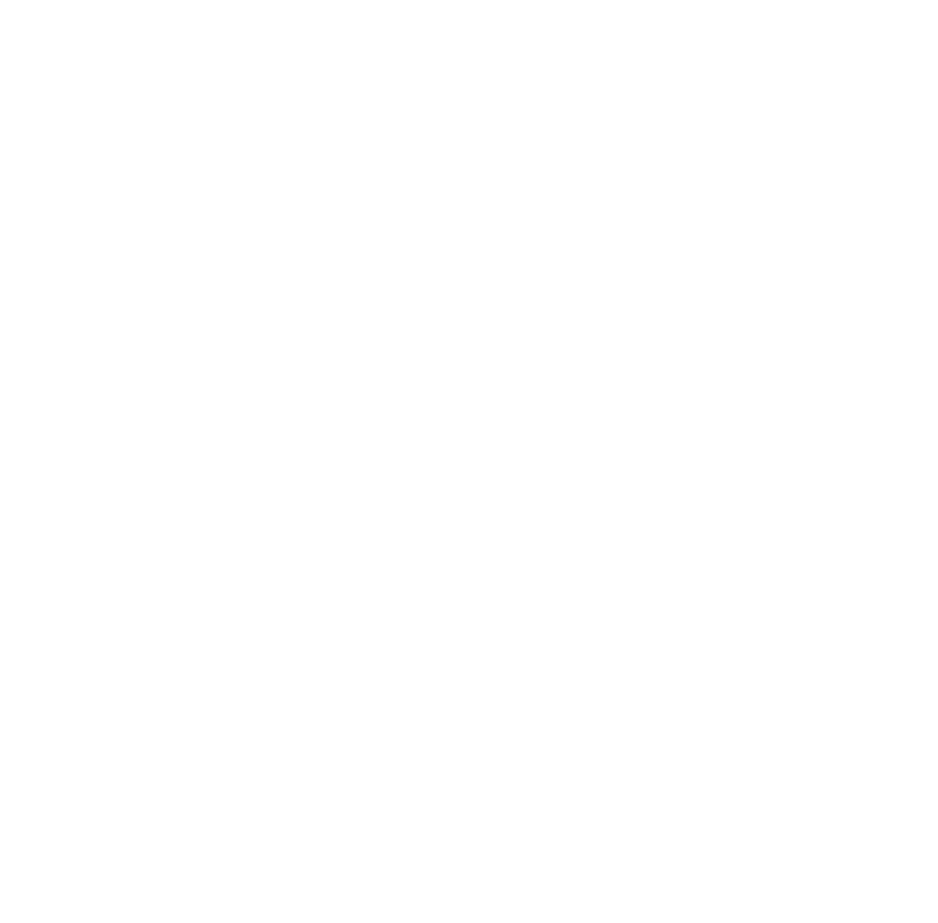
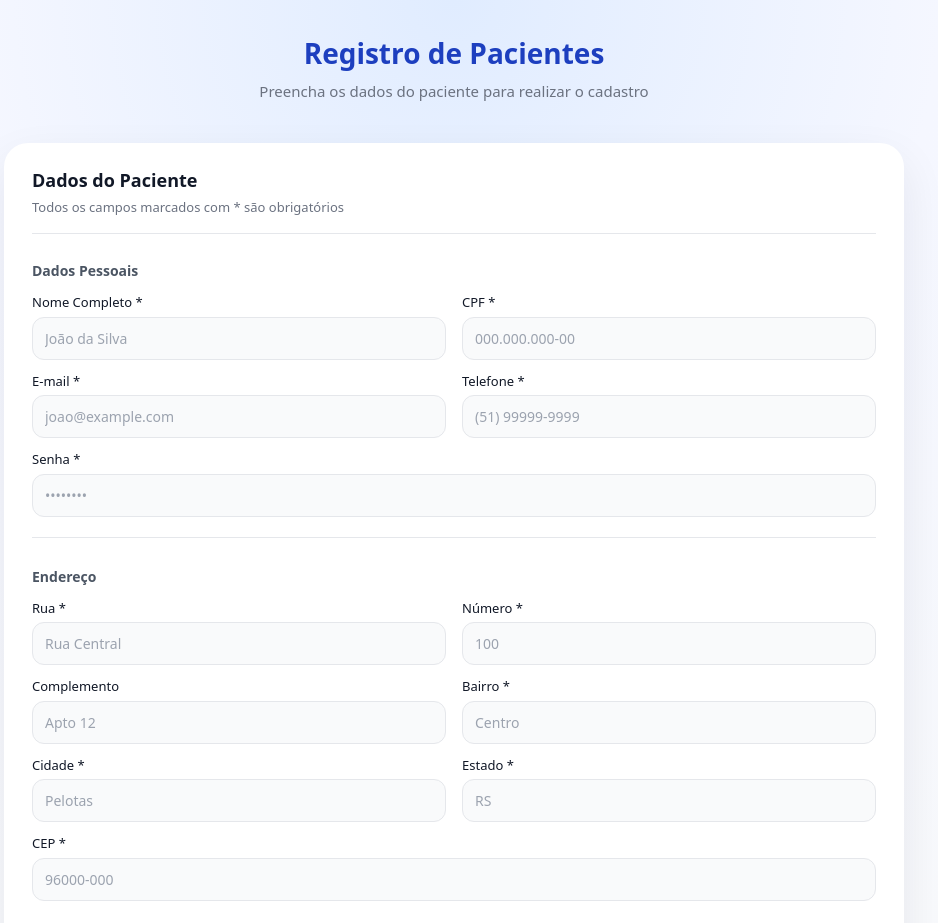
Before and after one commit to RaideNnigth/Hackapel, a React app in the folder frontend/: page /patient/registration in a window 1280 px wide. Before the commit this address had no page. Shown: the top 923 px of the page, without its empty margins (186-1124 px from the left). Before the commit the page ends 800 px from the top, so only its background shows below. Built offline with nearby package versions, Linux system fonts and the light colour scheme; the HTML template or start-up script is replaced by a standard one.

Commit message:
frontend registro de paciente
implementação frontend registro de paciente

```diff
--- a/frontend/src/App.jsx
+++ b/frontend/src/App.jsx
@@ -10,6 +10,7 @@
 import PatientNewsletter from "./pages/PatientNewsletter";
 import PatientUpdate from "./pages/PatientUpdate";
 import AdminDashboard from "./pages/AdminDashboard";
+import PatientRegistration from "./pages/PatientRegistration";
 
 export default function App() {
   return (
@@ -29,6 +30,7 @@
         <Route path="/patient/update" element={<PatientUpdate />} />
 
         <Route path="/admin/dashboard" element={<AdminDashboard />} />
+        <Route path="/patient/registration" element={<PatientRegistration />} />
       </Routes>
     </BrowserRouter>
   );
--- /dev/null
+++ b/frontend/src/css/PatientRegistration.css
@@ -0,0 +1,167 @@
+.pr-root {
+  min-height: 100vh;
+  display: flex;
+  flex-direction: column;
+  align-items: center;
+  padding: 32px 16px 40px;
+  background: radial-gradient(circle at top, #e0ecff 0, #f5f7ff 40%, #f9fafb 100%);
+  font-family: system-ui, -apple-system, BlinkMacSystemFont, "SF Pro Text",
+    "Segoe UI", sans-serif;
+  color: #111827;
+}
+
+.pr-header {
+  text-align: center;
+  margin-bottom: 24px;
+}
+
+.pr-header h1 {
+  font-size: 28px;
+  font-weight: 700;
+  color: #1d3fbf;
+}
+
+.pr-header p {
+  margin-top: 6px;
+  font-size: 15px;
+  color: #6b7280;
+}
+
+.pr-card {
+  width: 100%;
+  max-width: 900px;
+  background: #ffffff;
+  border-radius: 24px;
+  box-shadow: 0 18px 45px rgba(15, 23, 42, 0.08);
+  padding: 24px 28px 28px;
+}
+
+.pr-card-header h2 {
+  font-size: 18px;
+  font-weight: 600;
+}
+
+.pr-card-header p {
+  margin-top: 4px;
+  font-size: 13px;
+  color: #6b7280;
+}
+
+.pr-form {
+  margin-top: 16px;
+  border-top: 1px solid #e5e7eb;
+  padding-top: 16px;
+}
+
+.pr-section + .pr-section {
+  margin-top: 20px;
+  border-top: 1px solid #e5e7eb;
+  padding-top: 18px;
+}
+
+.pr-section h3 {
+  font-size: 14px;
+  font-weight: 600;
+  color: #4b5563;
+  margin-bottom: 12px;
+}
+
+.pr-grid {
+  display: grid;
+  gap: 12px 16px;
+}
+
+.pr-grid-2 {
+  grid-template-columns: repeat(2, minmax(0, 1fr));
+}
+
+.pr-field {
+  display: flex;
+  flex-direction: column;
+  font-size: 13px;
+}
+
+.pr-field span {
+  margin-bottom: 4px;
+  font-weight: 500;
+}
+
+.pr-field-full {
+  grid-column: 1 / -1;
+}
+
+.pr-field input {
+  border-radius: 12px;
+  border: 1px solid #e5e7eb;
+  background: #f9fafb;
+  padding: 10px 12px;
+  font-size: 14px;
+}
+
+.pr-field input::placeholder {
+  color: #9ca3af;
+}
+
+.pr-field input:focus {
+  outline: none;
+  border-color: #a5b4fc;
+  background: #ffffff;
+  box-shadow: 0 0 0 1px #e0e7ff;
+}
+
+.pr-actions {
+  margin-top: 24px;
+  display: flex;
+  justify-content: center;
+  gap: 12px;
+}
+
+.pr-btn-primary,
+.pr-btn-secondary {
+  border-radius: 999px;
+  padding: 10px 22px;
+  font-size: 14px;
+  font-weight: 600;
+  border: none;
+  cursor: pointer;
+}
+
+.pr-btn-primary {
+  background: #020617;
+  color: #ffffff;
+}
+
+.pr-btn-primary:hover {
+  background: #030712;
+}
+
+.pr-btn-secondary {
+  background: #f3f4f6;
+  color: #111827;
+}
+
+.pr-btn-secondary:hover {
+  background: #e5e7eb;
+}
+
+/* Responsivo */
+
+@media (max-width: 720px) {
+  .pr-card {
+    padding: 20px 18px 22px;
+  }
+
+  .pr-grid-2 {
+    grid-template-columns: 1fr;
+  }
+
+  .pr-actions {
+    flex-direction: column;
+  }
+
+  .pr-btn-primary,
+  .pr-btn-secondary {
+    width: 100%;
+    text-align: center;
+  }
+}
--- a/frontend/src/pages/AdminDashboard.jsx
+++ b/frontend/src/pages/AdminDashboard.jsx
@@ -299,31 +299,8 @@
                 >
                   Atendimentos
                 </button>
-                <button
-                  className={`sub-tab ${
-                    kpiTab === "distribuicao" ? "active" : ""
-                  }`}
-                  onClick={() => setKpiTab("distribuicao")}
-                >
-                  Distribuição
-                </button>
-                <button
-                  className={`sub-tab ${kpiTab === "ocupacao" ? "active" : ""}`}
-                  onClick={() => setKpiTab("ocupacao")}
-                >
-                  Ocupação
-                </button>
-                <button
-                  className={`sub-tab ${kpiTab === "espera" ? "active" : ""}`}
-                  onClick={() => setKpiTab("espera")}
-                >
-                  Tempo de Espera
-                </button>
               </div>
             </div>
-
-            {/* Por enquanto, o gráfico é igual para todos os sub-tabs.
-                Você pode mudar os dados conforme o tab depois. */}
             <div className="chart-card">
               <div className="chart-header">
                 <h3>Atendimentos Mensais</h3>
--- /dev/null
+++ b/frontend/src/pages/PatientRegistration.jsx
@@ -0,0 +1,226 @@
+import { useState } from "react";
+import "../css/PatientRegistration.css";
+
+export default function PatientRegistration() {
+  const [form, setForm] = useState({
+    nome: "",
+    cpf: "",
+    email: "",
+    telefone: "",
+    senha: "",
+    rua: "",
+    numero: "",
+    complemento: "",
+    bairro: "",
+    cidade: "",
+    estado: "",
+    cep: "",
+  });
+
+  function handleChange(e) {
+    const { name, value } = e.target;
+    setForm((prev) => ({ ...prev, [name]: value }));
+  }
+
+  function handleSubmit(e) {
+    e.preventDefault();
+    // aqui você pode chamar sua API
+    console.log("Dados do paciente:", form);
+    alert("Paciente registrado (mock)!");
+  }
+
+  function handleReset() {
+    setForm({
+      nome: "",
+      cpf: "",
+      email: "",
+      telefone: "",
+      senha: "",
+      rua: "",
+      numero: "",
+      complemento: "",
+      bairro: "",
+      cidade: "",
+      estado: "",
+      cep: "",
+    });
+  }
+
+  return (
+    <div className="pr-root">
+      <div className="pr-header">
+        <h1>Registro de Pacientes</h1>
+        <p>Preencha os dados do paciente para realizar o cadastro</p>
+      </div>
+
+      <main className="pr-card">
+        <header className="pr-card-header">
+          <div>
+            <h2>Dados do Paciente</h2>
+            <p>Todos os campos marcados com * são obrigatórios</p>
+          </div>
+        </header>
+
+        <form className="pr-form" onSubmit={handleSubmit}>
+          <section className="pr-section">
+            <h3>Dados Pessoais</h3>
+
+            <div className="pr-grid pr-grid-2">
+              <label className="pr-field">
+                <span>Nome Completo *</span>
+                <input
+                  name="nome"
+                  value={form.nome}
+                  onChange={handleChange}
+                  placeholder="João da Silva"
+                  required
+                />
+              </label>
+
+              <label className="pr-field">
+                <span>CPF *</span>
+                <input
+                  name="cpf"
+                  value={form.cpf}
+                  onChange={handleChange}
+                  placeholder="000.000.000-00"
+                  required
+                />
+              </label>
+
+              <label className="pr-field">
+                <span>E-mail *</span>
+                <input
+                  type="email"
+                  name="email"
+                  value={form.email}
+                  onChange={handleChange}
+                  placeholder="joao@example.com"
+                  required
+                />
+              </label>
+
+              <label className="pr-field">
+                <span>Telefone *</span>
+                <input
+                  name="telefone"
+                  value={form.telefone}
+                  onChange={handleChange}
+                  placeholder="(51) 99999-9999"
+                  required
+                />
+              </label>
+
+              <label className="pr-field pr-field-full">
+                <span>Senha *</span>
+                <input
+                  type="password"
+                  name="senha"
+                  value={form.senha}
+                  onChange={handleChange}
+                  placeholder="••••••••"
+                  required
+                />
+              </label>
+            </div>
+          </section>
+
+          <section className="pr-section">
+            <h3>Endereço</h3>
+
+            <div className="pr-grid pr-grid-2">
+              <label className="pr-field">
+                <span>Rua *</span>
+                <input
+                  name="rua"
+                  value={form.rua}
+                  onChange={handleChange}
+                  placeholder="Rua Central"
+                  required
+                />
+              </label>
+
+              <label className="pr-field">
+                <span>Número *</span>
+                <input
+                  name="numero"
+                  value={form.numero}
+                  onChange={handleChange}
+                  placeholder="100"
+                  required
+                />
+              </label>
+
+              <label className="pr-field">
+                <span>Complemento</span>
+                <input
+                  name="complemento"
+                  value={form.complemento}
+                  onChange={handleChange}
+                  placeholder="Apto 12"
+                />
+              </label>
+
+              <label className="pr-field">
+                <span>Bairro *</span>
+                <input
+                  name="bairro"
+                  value={form.bairro}
+                  onChange={handleChange}
+                  placeholder="Centro"
+                  required
+                />
+              </label>
+
+              <label className="pr-field">
+                <span>Cidade *</span>
+                <input
+                  name="cidade"
+                  value={form.cidade}
+                  onChange={handleChange}
+                  placeholder="Pelotas"
+                  required
+                />
+              </label>
+
+              <label className="pr-field">
+                <span>Estado *</span>
+                <input
+                  name="estado"
+                  value={form.estado}
+                  onChange={handleChange}
+                  placeholder="RS"
+                  required
+                />
+              </label>
+
+              <label className="pr-field pr-field-full">
+                <span>CEP *</span>
+                <input
+                  name="cep"
+                  value={form.cep}
+                  onChange={handleChange}
+                  placeholder="96000-000"
+                  required
+                />
+              </label>
+            </div>
+          </section>
+
+          <footer className="pr-actions">
+            <button type="submit" className="pr-btn-primary">
+              Registrar Paciente
+            </button>
+            <button
+              type="button"
+              className="pr-btn-secondary"
+              onClick={handleReset}
+            >
+              Limpar
+            </button>
+          </footer>
+        </form>
+      </main>
+    </div>
+  );
+}
```
